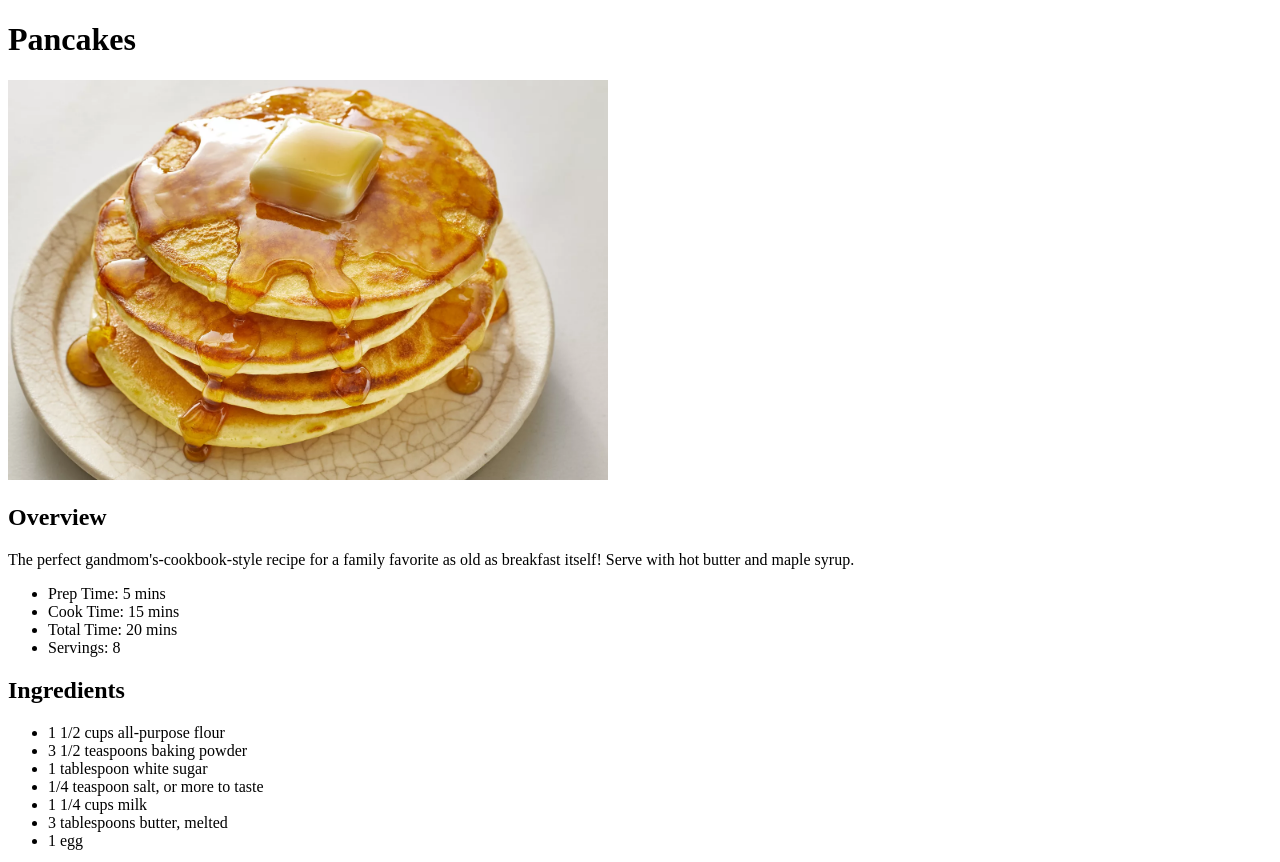
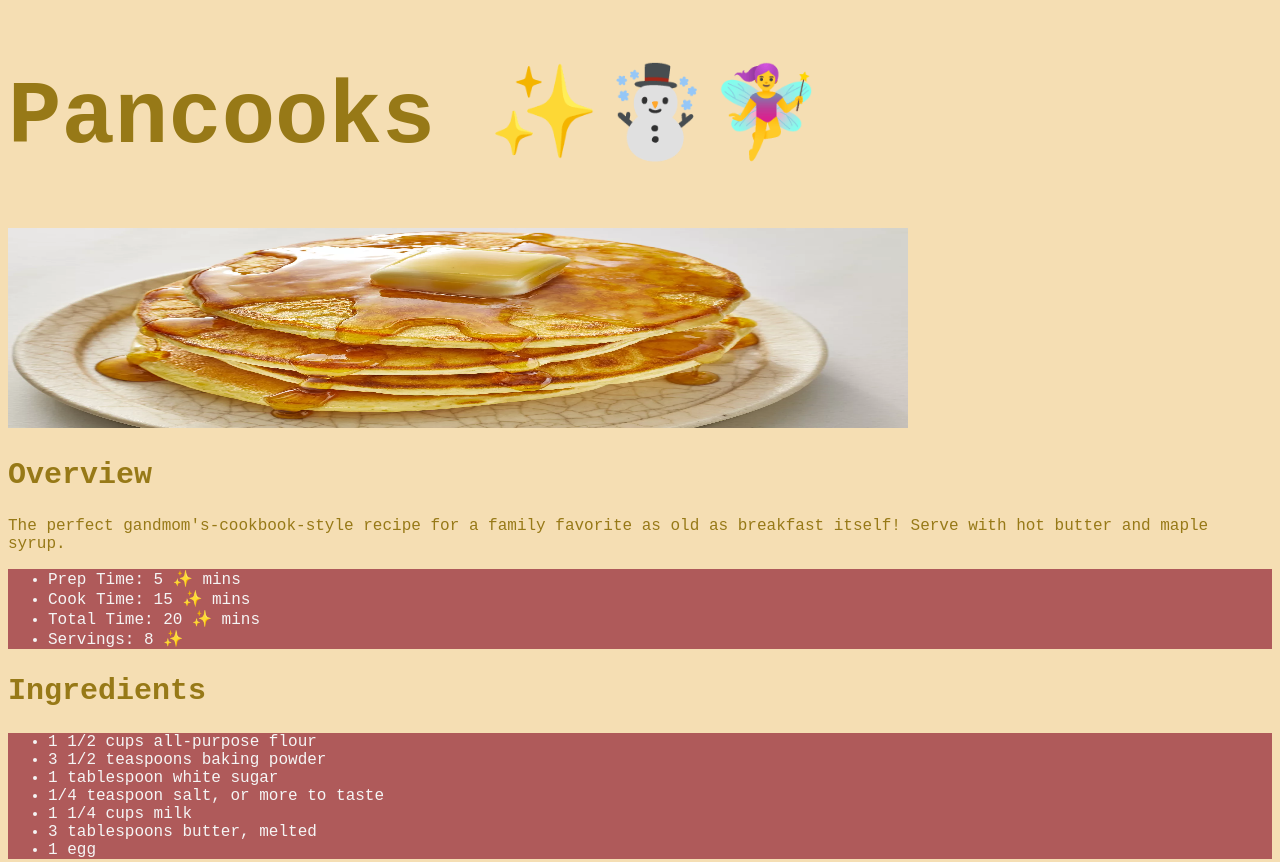
Before and after one commit to grady-h/odin-recipes, a plain HTML site: page recipes/pancakes.html in a window 1280 px wide. Shown: the top 862 px of the page. Drawn offline with Linux system fonts and the light colour scheme.

Commit message:
Make website pretty

```diff
--- /dev/null
+++ b/css/chiken.css
@@ -0,0 +1,10 @@
+body {
+  background-color: lightsteelblue;
+  font-family: cursive;
+  color: rgb(255, 255, 255);
+}
+
+h1 {
+  font-family: "Brush Script MT";
+  font-size: 65px;
+}
--- /dev/null
+++ b/css/pancak.css
@@ -0,0 +1,23 @@
+body {
+  background-color: wheat;
+  color: rgb(151, 121, 23);
+  font-family: "Courier New", Courier, monospace;
+}
+
+h1 {
+  font-size: 89px;
+}
+
+h2 {
+  font-size: 30px;
+}
+
+ul {
+  background-color: rgb(175, 90, 90);
+  color: whitesmoke;
+}
+
+img {
+  width: 900px;
+  height: 200px;
+}
--- /dev/null
+++ b/css/style.css
@@ -0,0 +1,15 @@
+body {
+  background-color: blueviolet;
+  color: rgb(0, 255, 251);
+  font-family: sans-serif;
+}
+
+h1 {
+  font-family: "Papyrus", sans-serif;
+  font-size: 50px;
+}
+
+h2,
+ul {
+  font-family: "Comic Sans MS", sans-serif;
+}
--- /dev/null
+++ b/css/tost.css
@@ -0,0 +1,10 @@
+body {
+  background-color: rgb(161, 136, 88);
+  color: rgb(107, 68, 19);
+  font-family: "Copperplate";
+}
+
+h1 {
+  font-family: "Franklin Gothic Medium", sans-serif;
+  font-size: 80px;
+}
--- a/recipes/pancakes.html
+++ b/recipes/pancakes.html
@@ -3,16 +3,12 @@
   <head>
     <meta charset="UTF-8" />
     <title>Pancakes</title>
+    <link rel="stylesheet" href="../css/pancak.css" />
   </head>
   <body>
-    <h1>Pancakes</h1>
+    <h1>Pancooks ✨☃️🧚‍♀️</h1>
 
-    <img
-      src="../images/pancakes.webp"
-      alt="Buttery Pancakes"
-      width="600"
-      height="400"
-    />
+    <img src="../images/pancakes.webp" alt="Buttery Pancakes" />
 
     <h2>Overview</h2>
     <p>
@@ -20,10 +16,10 @@
       as breakfast itself! Serve with hot butter and maple syrup.
     </p>
     <ul>
-      <li>Prep Time: 5 mins</li>
-      <li>Cook Time: 15 mins</li>
-      <li>Total Time: 20 mins</li>
-      <li>Servings: 8</li>
+      <li>Prep Time: 5 ✨ mins</li>
+      <li>Cook Time: 15 ✨ mins</li>
+      <li>Total Time: 20 ✨ mins</li>
+      <li>Servings: 8 ✨</li>
     </ul>
 
     <h2>Ingredients</h2>
```
Also changed, not shown: index.html (+1 -0 lines), recipes/chicken-parm.html (+1 -0 lines), recipes/french-toast.html (+1 -0 lines).
